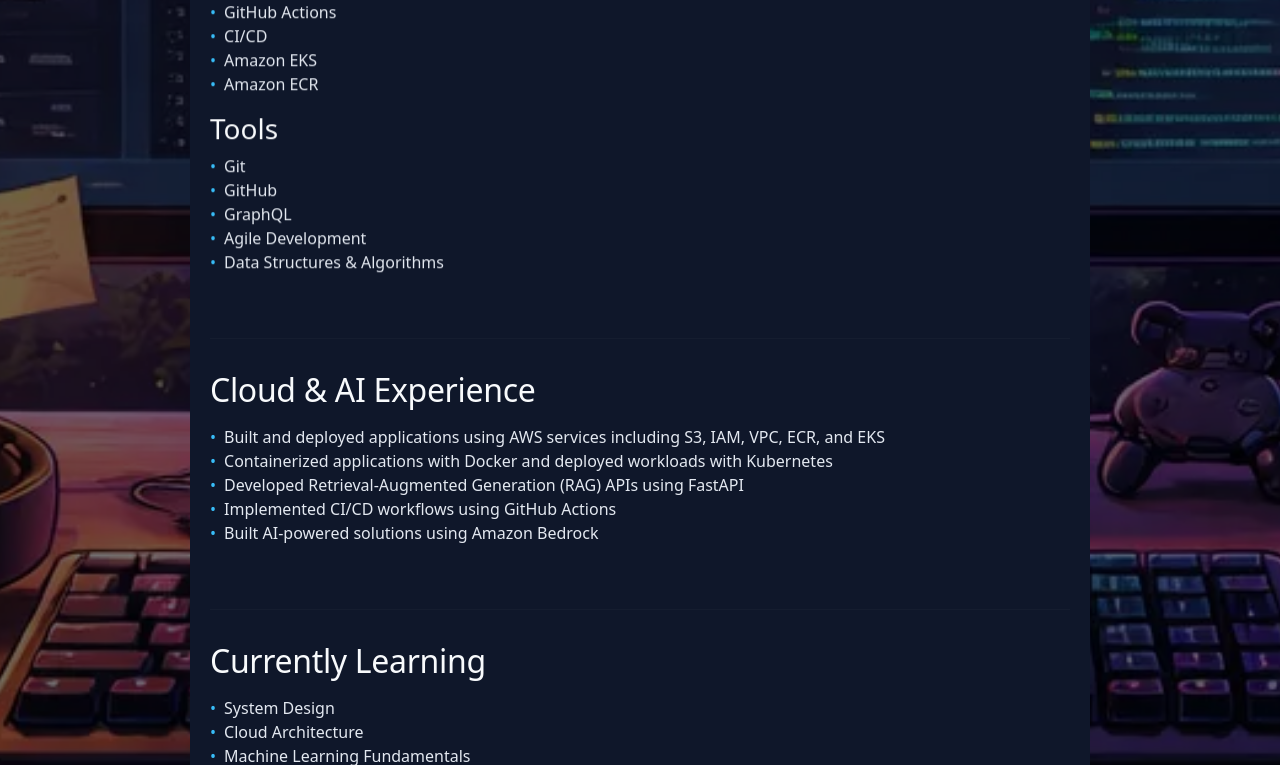
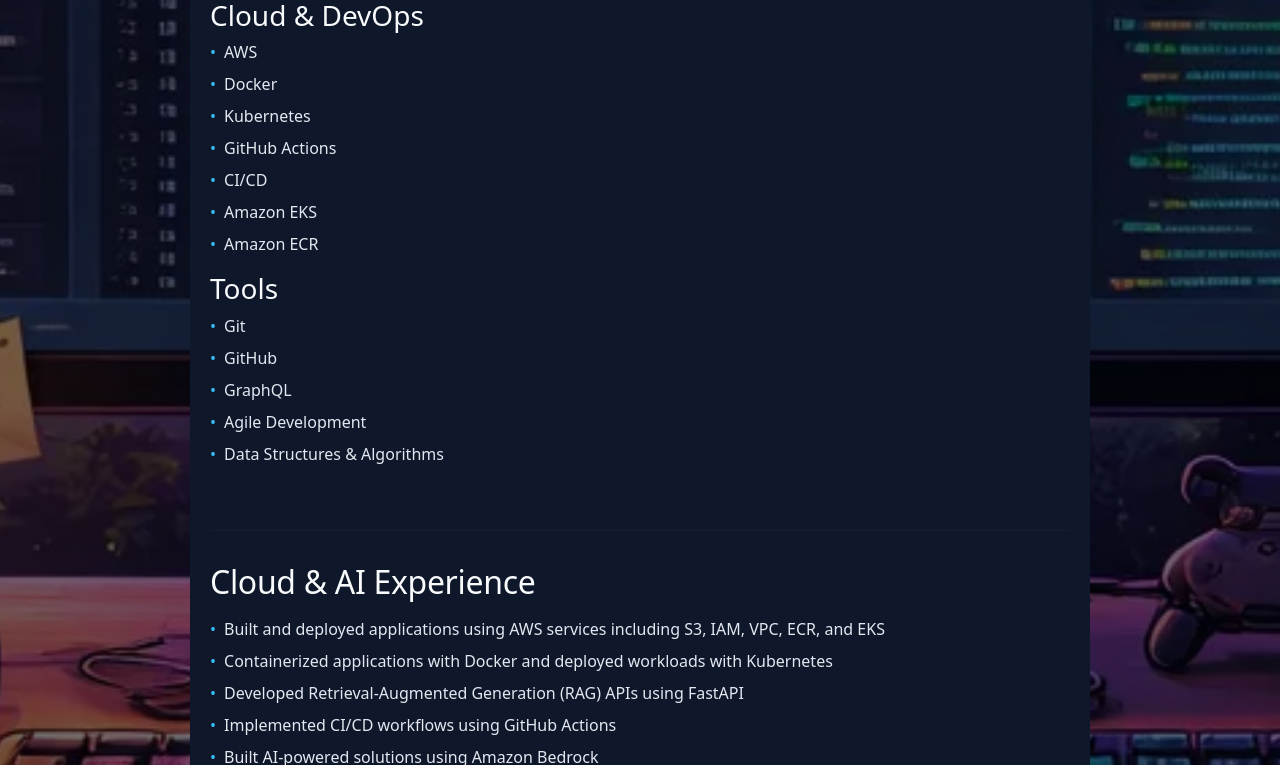
Before and after one commit to triscravello/tristan-portfolio-site, a React (Vite) app: page /about in a window 1280 px wide. Shown: the part 1215-1980 px from the top of the page. Built offline with nearby package versions, Linux system fonts and the light colour scheme.

Commit message:
Polish About page UI

```diff
--- a/src/pages/About.css
+++ b/src/pages/About.css
@@ -5,7 +5,7 @@
     margin: 0 auto;
     color: #e3e8f0; /* softer slate-200 */
     font-family: system-ui, -apple-system, BlinkMacSystemFont, 'Segoe UI', Roboto, Oxygen, Ubuntu, Cantarell, 'Open Sans', 'Helvetica Neue', sans-serif;
-    background-color: #0f172a; /* softer slate-200 */
+    background-color: #0f172a; /* slate-900 */
 }
 
 .about h1 {
@@ -64,9 +64,15 @@
     will-change: transform, opacity;
 }
 
-.about section:nth-child(2) { animation-delay: 0.1s; }
-.about section:nth-child(3) { animation-delay: 0.2s; }
-.about section:nth-child(4) { animation-delay: 0.3s; }
+.about li {
+    margin-bottom: 0.5rem;
+    transition: transform 0.2s ease, color 0.2s ease;
+}
+
+.about section:nth-of-type(1) { animation-delay: 0s; }
+.about section:nth-of-type(2) { animation-delay: 0.1s; }
+.about section:nth-of-type(3) { animation-delay: 0.2s; }
+.about section:nth-of-type(4) { animation-delay: 0.3s; }
 
 @keyframes fadeInUp {
     to {
```
